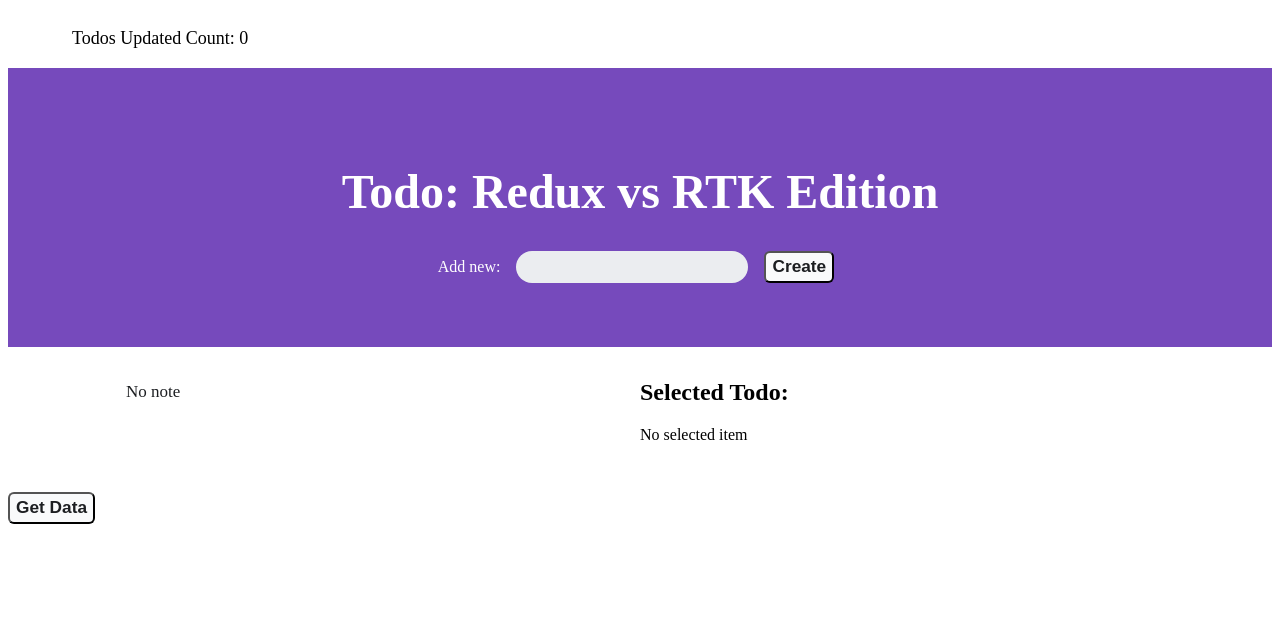
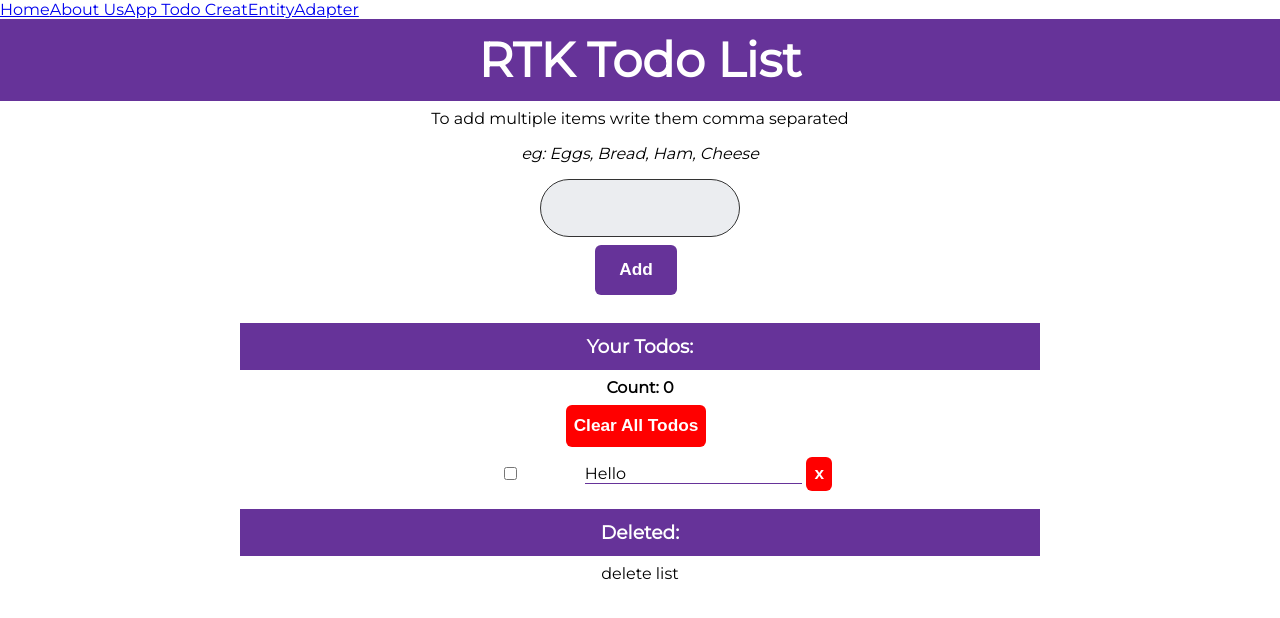
Before and after one commit to reynaldysaputra/redux-toolkit-implements, a React (Create React App) app: page /apptodo in a window 1280 px wide. Shown: the top 618 px of the page. Built offline with nearby package versions, Linux system fonts and the light colour scheme.

Commit message:
Initial Project Todo with CreateEntityAdapter

```diff
--- a/package.json
+++ b/package.json
@@ -11,6 +11,7 @@
     "react": "^17.0.1",
     "react-dom": "^17.0.1",
     "react-redux": "^7.2.2",
+    "react-router-dom": "^5.2.0",
     "react-scripts": "4.0.3",
     "uuid": "^8.3.2",
     "web-vitals": "^1.0.1"
--- /dev/null
+++ b/src/02_todoRedux/App2.js
@@ -0,0 +1,7 @@
+import React from 'react';
+
+function App2(){
+   return <h1>Hello word</h1>
+}
+
+export default App2;
--- a/src/02_todoRedux/reducer.js
+++ b/src/02_todoRedux/reducer.js
@@ -1,4 +1,4 @@
-import {createSlice} from '@reduxjs/toolkit';
+import {createSlice, current} from '@reduxjs/toolkit';
 import { v4 as uuidv4 } from 'uuid';
 
 export const TodosReducer = createSlice({
@@ -10,6 +10,7 @@
    reducers : {
       addTodo : {
          reducer : (state, action) => {
+            console.log(current(state));
             state.data.push(action.payload);
          },
          prepare: (data) => ({
--- a/src/02_todoRedux/reducerApi.js
+++ b/src/02_todoRedux/reducerApi.js
@@ -3,7 +3,8 @@
 
 export const getPost = createAsyncThunk(
    'postData/getPost',
-   async (args, {dispatch, getState}) => {
+   async (args, {dispatch, getState, signal}) => {
+      new axios.CancelToken(e => console.log(e))
       return axios.get('https://jsonplaceholder.typicode.com/posts')
          .then(res => res.data);
    },
--- a/src/02_todoRedux/store.js
+++ b/src/02_todoRedux/store.js
@@ -1,13 +1,13 @@
 import {configureStore} from '@reduxjs/toolkit'
 import { TodosReducer, SelectedTodoSlice, CounterUpdateApp } from './reducer'
-import postReducer from './reducerApi'
+import { postReducer } from './reducerApi'
 
 export const store = configureStore({
    reducer : {
       todo : TodosReducer.reducer,
       select : SelectedTodoSlice.reducer,
       counterApp : CounterUpdateApp.reducer,
-      post : postReducer.reducer
+      post : postReducer.reducer,
    },
    devTools : true
 })
--- /dev/null
+++ b/src/03_todoRedux(createEntityAdapter)/app.js
@@ -0,0 +1,16 @@
+import React from 'react';
+import AddTodo from './component/AddTodo/addTodo';
+import TodoList from './component/Todo/TodoList';
+import './style.css';
+
+function App_Todo(){
+   return(
+      <div className='App'>
+         <h1 className='header'>RTK Todo List</h1>
+         <AddTodo />
+         <TodoList />
+      </div>
+   )
+}
+
+export default App_Todo;
--- /dev/null
+++ b/src/03_todoRedux(createEntityAdapter)/component/AddTodo/addTodo.js
@@ -0,0 +1,14 @@
+import React from 'react';
+
+function AddTodo(){
+   return(
+      <div className='add-todo'>
+         <p>To add multiple items write them comma separated</p>
+         <p><i>eg: Eggs, Bread, Ham, Cheese</i></p>
+         <input />
+         <button>Add</button>
+      </div>
+   )
+}
+
+export default AddTodo;
--- /dev/null
+++ b/src/03_todoRedux(createEntityAdapter)/component/Todo/Todo.js
@@ -0,0 +1,13 @@
+import React from 'react';
+
+function Todo(){
+   return(
+      <div className='todo'>
+         <input type='checkbox' />
+         <span>Hello</span>
+         <button>x</button>
+      </div>
+   )
+}
+
+export default Todo;
--- /dev/null
+++ b/src/03_todoRedux(createEntityAdapter)/component/Todo/TodoList.js
@@ -0,0 +1,19 @@
+import React from 'react';
+import Todo from './Todo';
+
+function TodoList(){
+   return(
+      <div className='todo-list'>
+         <h3>Your Todos:</h3>
+         <h4>Count: 0</h4>
+         <button className='delete-btn'>
+            Clear All Todos
+         </button>
+         <Todo/>
+         <h3>Deleted:</h3>
+         <div>delete list</div>
+      </div>
+   )
+}
+
+export default TodoList;
--- /dev/null
+++ b/src/03_todoRedux(createEntityAdapter)/style.css
@@ -0,0 +1,127 @@
+@import url('https://fonts.googleapis.com/css2?family=Montserrat&display=swap');
+
+* {
+   margin: 0;
+   box-sizing: border-box;
+}
+
+body {
+   font-family: 'Montserrat', sans-serif;
+}
+
+.App {
+   display: flex;
+   flex-direction: column;
+   align-items: center;
+}
+
+.header {
+   background-color: rebeccapurple;
+   color: white;
+   width: 100%;
+   padding: 12px;
+   text-align: center;
+}
+
+.add-todo {
+   display: flex;
+   flex-direction: column;
+   justify-content: center;
+   align-items: center;
+}
+
+.add-todo p {
+   padding: 8px;
+}
+
+.add-todo input {
+   border: 1px solid #333;
+   padding: 12px;
+   margin: 8px;
+}
+
+.add-todo button {
+   padding: 12px 24px;
+   border: none;
+   background-color: rebeccapurple;
+   color: white;
+}
+
+.add-todo button:hover {
+   padding: 12px 24px;
+   border: none;
+   background-color: rebeccapurple;
+   color: white;
+   opacity: 0.9;
+}
+
+.todo-list {
+   margin-top: 12px;
+   display: flex;
+   flex-direction: column;
+   align-items: center;
+   justify-content: center;
+}
+
+.todo-list h3 {
+   text-align: center;
+   background-color: rebeccapurple;
+   color: white;
+   padding: 12px 36px;
+   margin: 8px;
+   width: 100vh;
+   margin-top: 16px;
+}
+
+.todo-list h4 {
+   margin-bottom: 8px;
+}
+
+.delete-btn {
+   padding: 8px;
+   background-color: red;
+   color: white;
+   border: none;
+   margin-bottom: 8px;
+}
+
+.delete-btn:hover {
+   background-color: darkred;
+}
+
+.todo,
+.deleted-todo {
+   display: flex;
+   justify-content: space-between;
+   align-items: center;
+   width: 400px;
+   margin: 2px;
+}
+
+.todo span {
+   width: 100%;
+   margin: 0 4px;
+   border-bottom: 1px solid rebeccapurple;
+}
+
+.todo button {
+   padding: 4px 8px;
+   background-color: red;
+   color: white;
+   border: none;
+}
+
+.todo button:hover {
+   background-color: darkred;
+}
+
+.deleted-todo button {
+   padding: 4px 8px;
+   background-color: rebeccapurple;
+   color: white;
+   border: none;
+}
+
+.deleted-todo button:hover {
+   opacity: 0.9;
+}
--- a/src/index.js
+++ b/src/index.js
@@ -5,10 +5,23 @@
 import store from './01_basicCounter/store';
 import {store as storeTodo} from './02_todoRedux/store';
 import App from './02_todoRedux/App';
+import {BrowserRouter, Switch, Route, NavLink} from 'react-router-dom';
+import App2 from './02_todoRedux/App2';
+import App_Todo from './03_todoRedux(createEntityAdapter)/app';
 
 ReactDOM.render(
   <Provider store={storeTodo}>
-    <App/>
+    <BrowserRouter>
+      <NavLink to='/' exact>Home</NavLink>
+      <NavLink to='/about'>About Us</NavLink>
+      <NavLink to='/apptodo'>App Todo CreatEntityAdapter</NavLink>
+
+      <Switch>
+        <Route path='/' exact component={App} />
+        <Route path='/about' component={App2} />
+        <Route path='/apptodo' component={App_Todo} />
+      </Switch>
+    </BrowserRouter>
   </Provider>,
   document.getElementById('root')
 );
```
Also changed, not shown: 1 other file (tests, documents, lock files or other folders).
